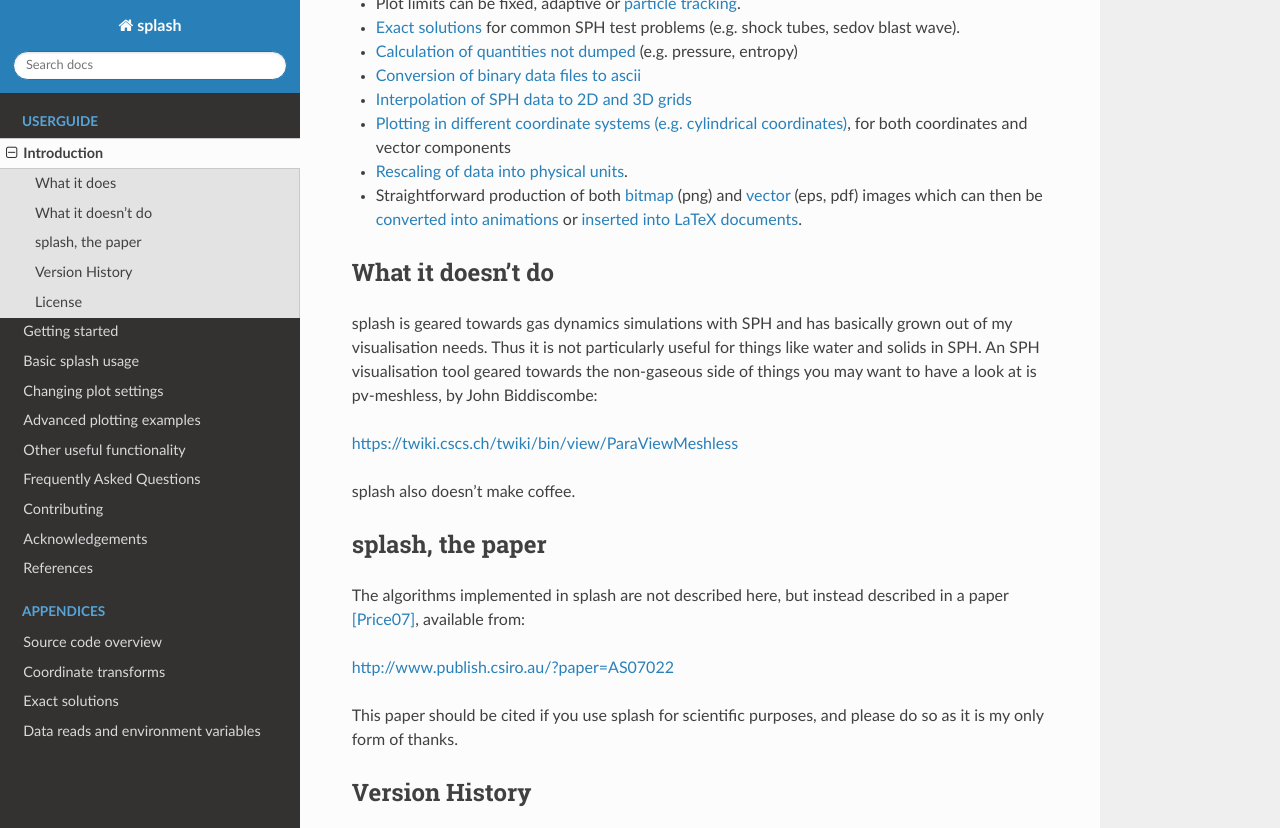
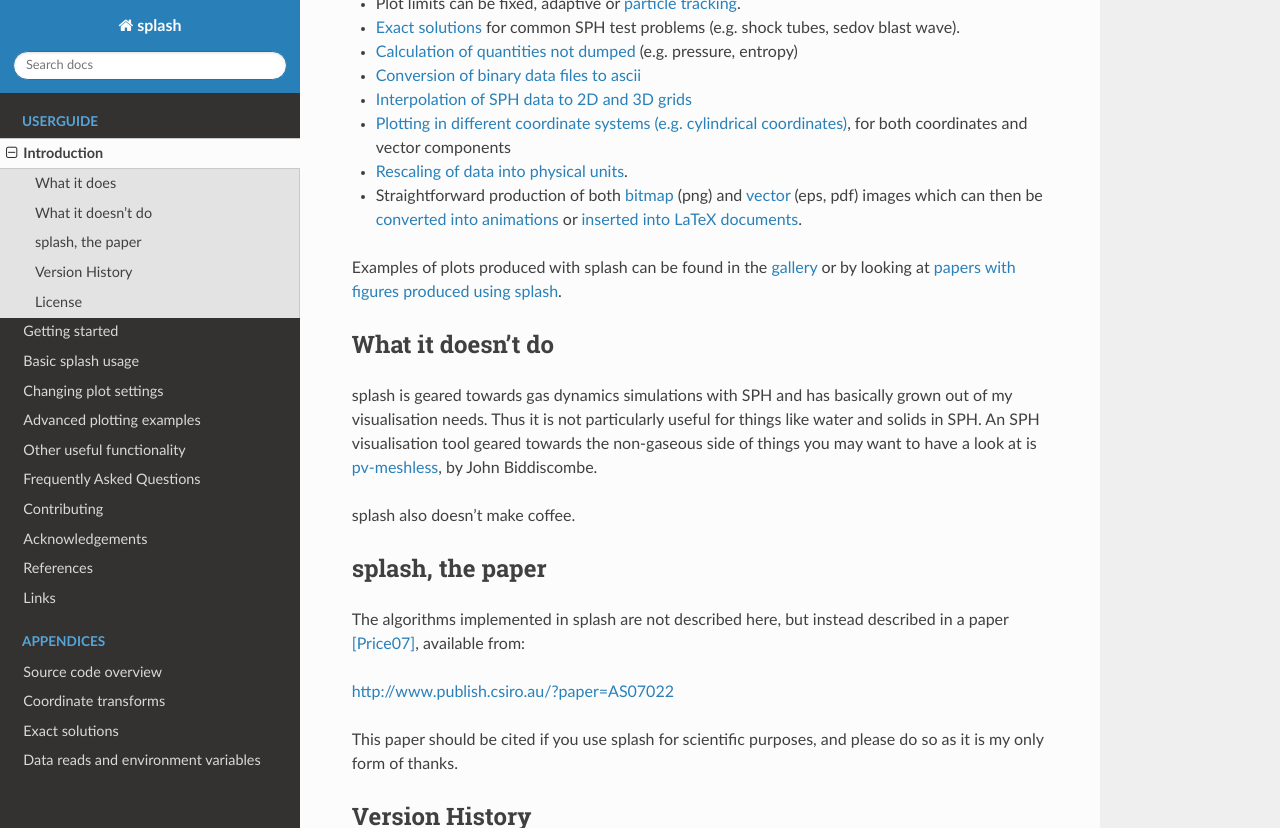
Before and after one commit to danieljprice/splash, a Sphinx documentation site: the page built from docs/intro.rst, in a window 1280 px wide and 900 px high, scrolled down 1064 px, cut to the strip 0-828 px from the top of the window. Built offline with Sphinx 7.4.7 and the Read the Docs theme 2.0.0, drawn with Linux system fonts in a browser that asks for light colours.

Commit message:
(docs) added links from readme to main docs

```diff
--- a/docs/index.rst
+++ b/docs/index.rst
@@ -21,6 +21,7 @@
    faq
    contribs
    refs
+   links
 
 .. toctree::
    :maxdepth: 2
--- a/docs/intro.rst
+++ b/docs/intro.rst
@@ -22,6 +22,7 @@
 — the difference between a raw particle plot and a rendered image can be
 substantial. A key goal of splash is to eliminate the use of
 crap-looking particle plots as a means of representing SPH data.
+
 
 What it does
 ------------
@@ -78,6 +79,8 @@
    images which can then be :ref:`converted into animations <sec:animations>`
    or :ref:`inserted into LaTeX documents <sec:postscript>`.
 
+Examples of plots produced with splash can be found in the `gallery <http://users.monash.edu.au/~dprice/splash/gallery/>`_ or by looking at `papers with figures produced using splash <http://adsabs.harvard.edu/cgi-bin/nph-ref_query?bibcode=2007PASA...24..159P&amp;refs=CITATIONS&amp;db_key=AST">`_.
+
 What it doesn’t do
 ------------------
 
@@ -85,9 +88,7 @@
 basically grown out of my visualisation needs. Thus it is not
 particularly useful for things like water and solids in SPH. An SPH
 visualisation tool geared towards the non-gaseous side of things you may
-want to have a look at is pv-meshless, by John Biddiscombe:
-
-https://twiki.cscs.ch/twiki/bin/view/ParaViewMeshless
+want to have a look at is `pv-meshless <https://twiki.cscs.ch/twiki/bin/view/ParaViewMeshless>`_, by John Biddiscombe.
 
 splash also doesn’t make coffee.
 
```
Also changed, not shown: docs/links.rst (added, +7 -0 lines).
